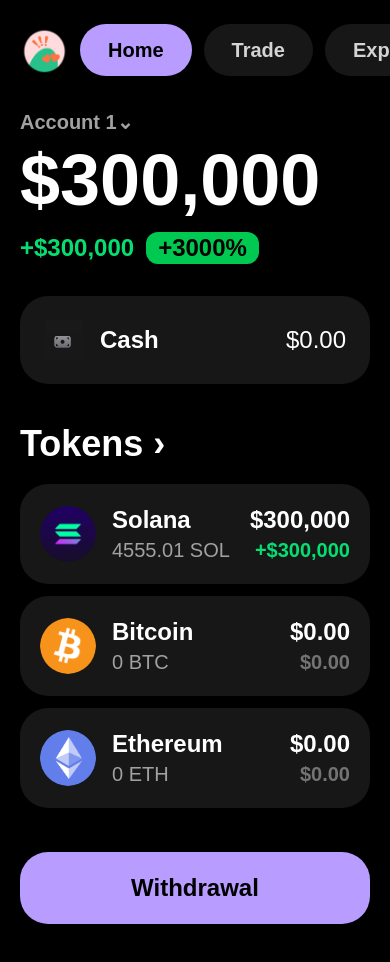
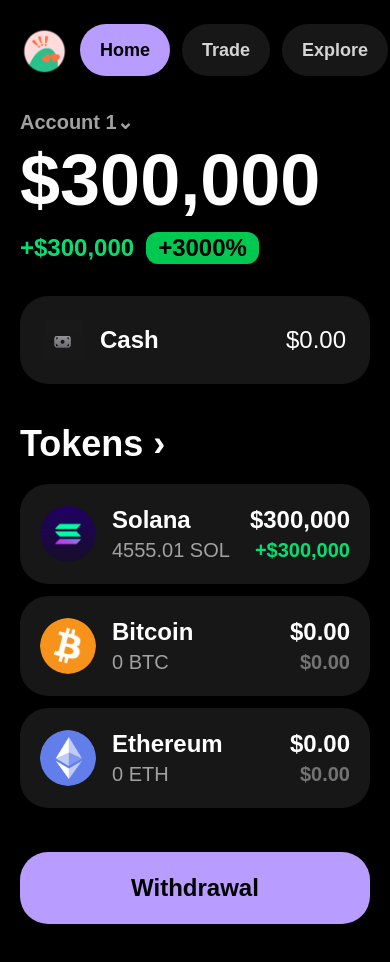
Before and after one commit to bullioon/phantom-demo, a Next.js app: page / in a window 390 px wide. Shown: the top 962 px of the page. Built offline with nearby package versions, Linux system fonts and the light colour scheme.

Commit message:
fix mobile header spacing

```diff
--- a/app/globals.css
+++ b/app/globals.css
@@ -30,3 +30,9 @@
   overflow-x: hidden;
   max-width: 100vw;
 }
+
+html,
+body {
+  overflow-x: hidden;
+  max-width: 100vw;
+}
--- a/app/page.tsx
+++ b/app/page.tsx
@@ -10,8 +10,8 @@
   setError(true);
 };
   return (
-    <main className="min-h-screen bg-black text-white flex justify-center overflow-x-hidden overflow-x-hidden">
-      <div className="w-full max-w-md px-5 py-6 pb-24">
+    <main className="min-h-screen bg-black text-white flex justify-center overflow-x-hidden overflow-x-hidden overflow-x-hidden">
+      <div className="w-full max-w-md mx-auto px-5 py-6 pb-24 overflow-hidden">
         {/* TOP MENU */}
         <div className="flex items-center gap-3 mb-8">
           <img
@@ -19,13 +19,13 @@
             alt="User"
             className="w-12 h-12 rounded-full object-cover shrink-0"
           />
-          <button className="bg-[#b89cff] text-black px-7 py-3 rounded-full text-xl font-bold">
+          <button className="bg-[#b89cff] text-black px-5 py-3 rounded-full text-lg font-bold">
             Home
           </button>
-          <button className="bg-neutral-900 text-neutral-300 px-7 py-3 rounded-full text-xl font-bold">
+          <button className="bg-neutral-900 text-neutral-300 px-5 py-3 rounded-full text-lg font-bold">
             Trade
           </button>
-          <button className="bg-neutral-900 text-neutral-300 px-7 py-3 rounded-full text-xl font-bold">
+          <button className="bg-neutral-900 text-neutral-300 px-5 py-3 rounded-full text-lg font-bold">
             Explore
           </button>
         </div>
```
